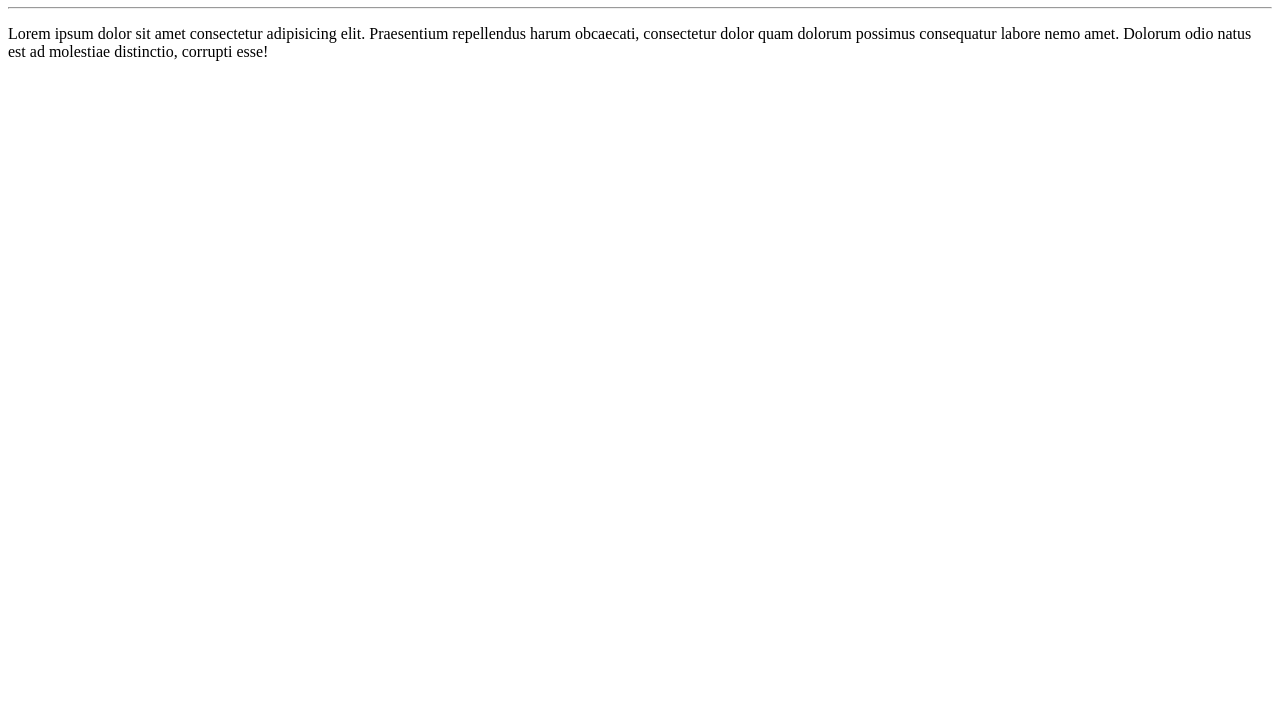
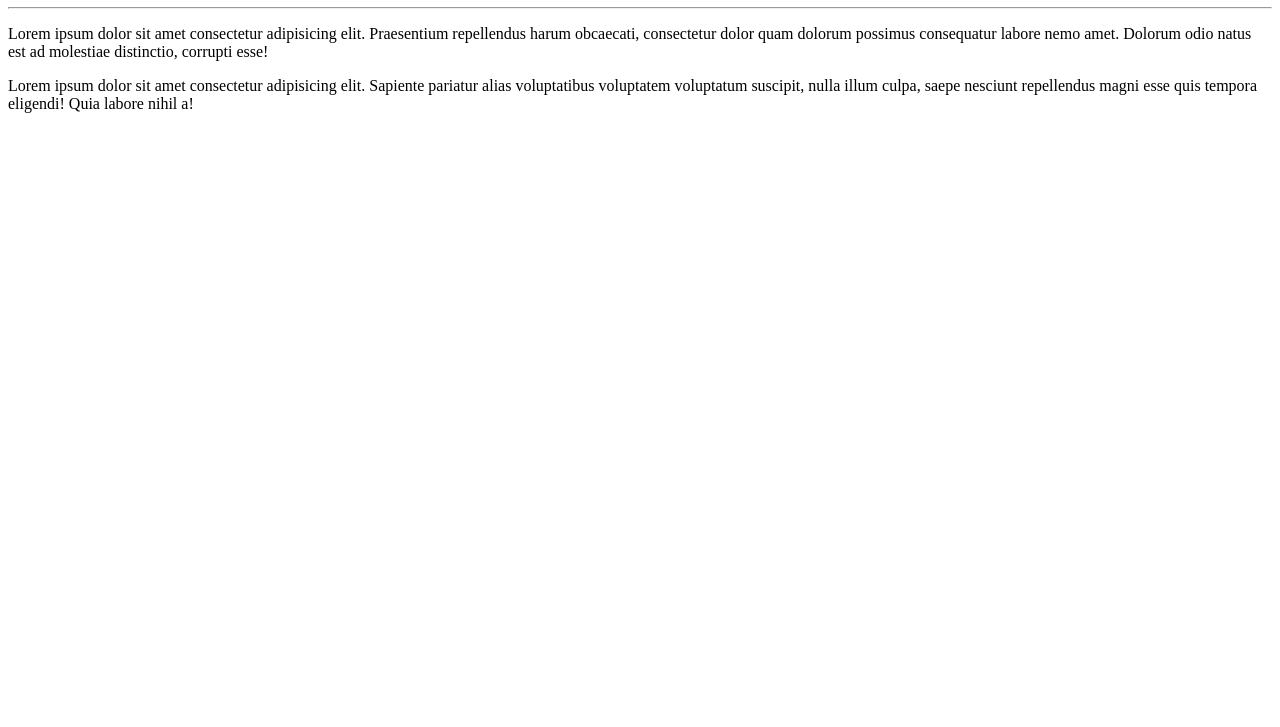
Before and after one commit to GustavoNovaes01/Ola-Mundo, a plain HTML site: page site-exemplo/index.html in a window 1280 px wide. Shown: the part 73-800 px from the top of the page. Drawn offline with Linux system fonts and the light colour scheme.

Commit message:
adicionei um paragrafo

```diff
--- a/site-exemplo/index.html
+++ b/site-exemplo/index.html
@@ -9,5 +9,6 @@
     <h1>Olá, Mundo!</h1>
     <hr>
     <p>Lorem ipsum dolor sit amet consectetur adipisicing elit. Praesentium repellendus harum obcaecati, consectetur dolor quam dolorum possimus consequatur labore nemo amet. Dolorum odio natus est ad molestiae distinctio, corrupti esse! </p>
+    <p>Lorem ipsum dolor sit amet consectetur adipisicing elit. Sapiente pariatur alias voluptatibus voluptatem voluptatum suscipit, nulla illum culpa, saepe nesciunt repellendus magni esse quis tempora eligendi! Quia labore nihil a!</p>
 </body>
 </html>
```
